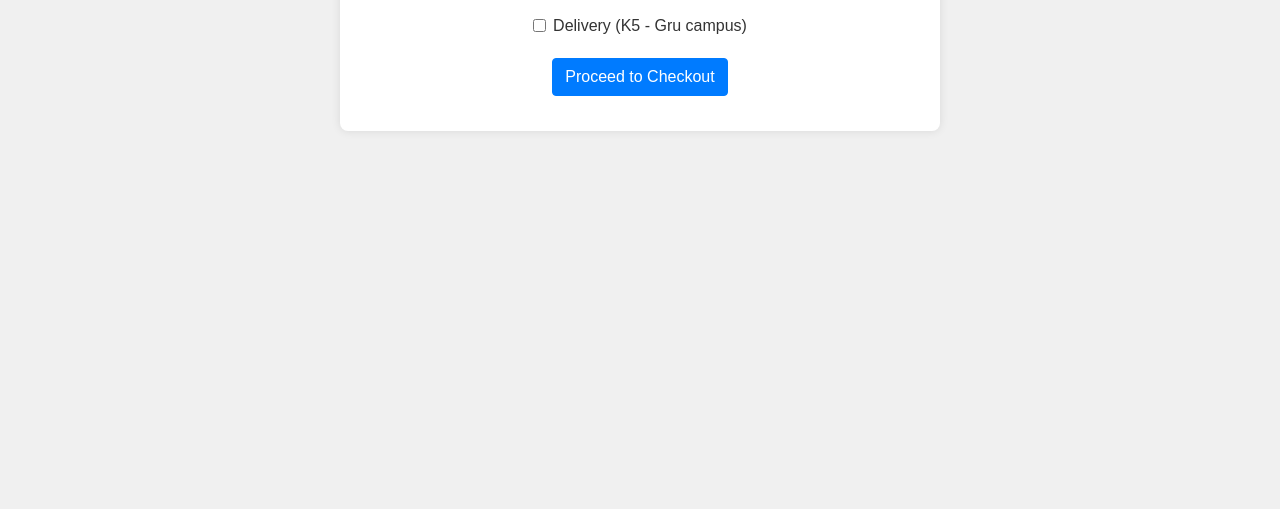
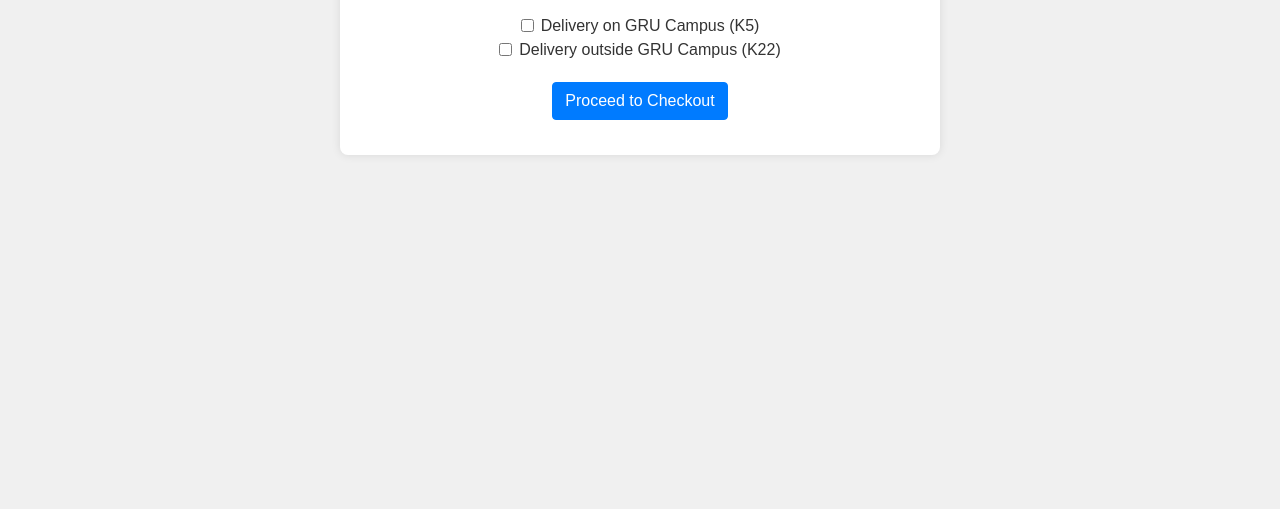
Before and after one commit to misheck12/restaurant-order-app, a website: page public/index.html in a window 1280 px wide. Shown: the part 291-800 px from the top of the page. Drawn offline with nearby package versions, Linux system fonts and the light colour scheme; no server answers.

Commit message:
Jul 22, 2024, 8:27 AM

```diff
--- a/public/index.html
+++ b/public/index.html
@@ -74,8 +74,11 @@
             </div>
 
             <div class="delivery-section form-group form-check">
-                <input type="checkbox" class="form-check-input" id="delivery" name="delivery">
-                <label class="form-check-label" for="delivery">Delivery (K5 - Gru campus)</label>
+                <input type="checkbox" class="form-check-input" id="deliveryGru" name="deliveryGru">
+                <label class="form-check-label" for="deliveryGru">Delivery on GRU Campus (K5)</label>
+                <br>
+                <input type="checkbox" class="form-check-input" id="deliveryOutsideGru" name="deliveryOutsideGru">
+                <label class="form-check-label" for="deliveryOutsideGru">Delivery outside GRU Campus (K22)</label>
             </div>
 
             <div class="form-group">
```
